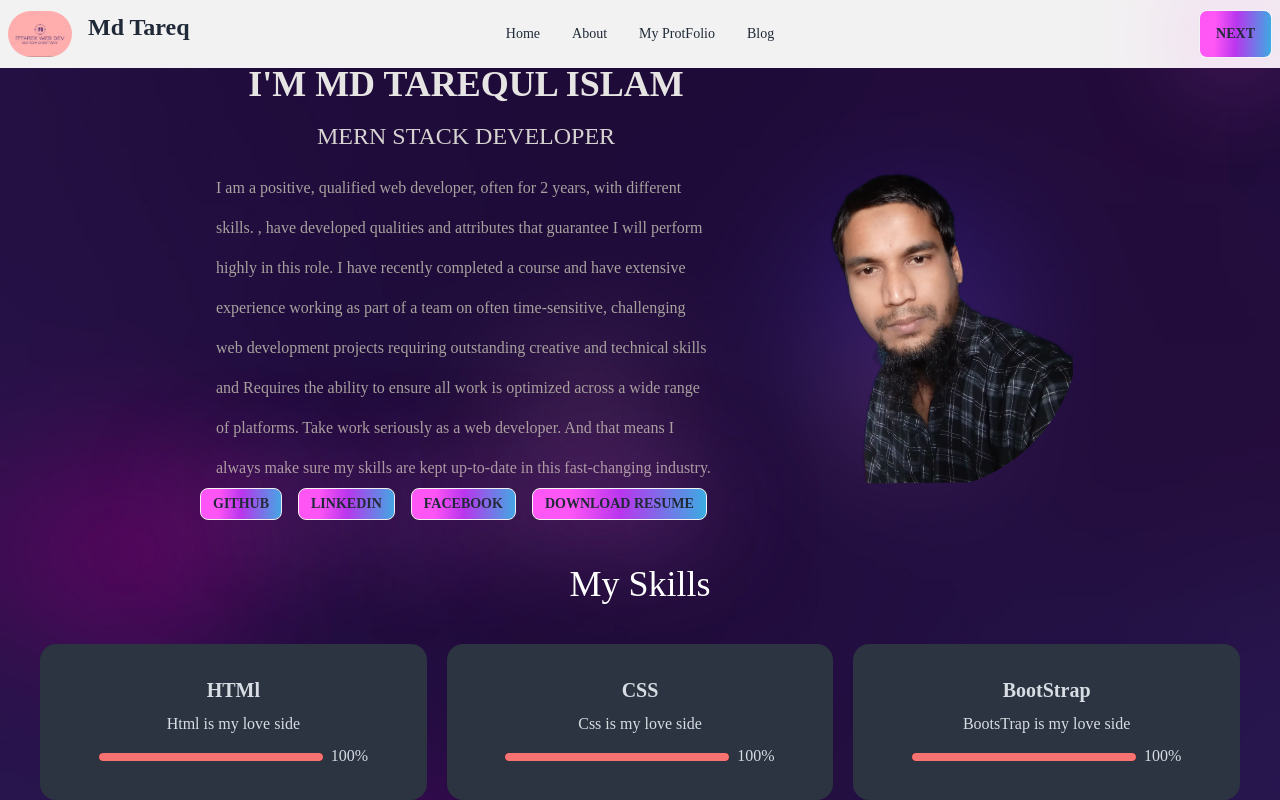
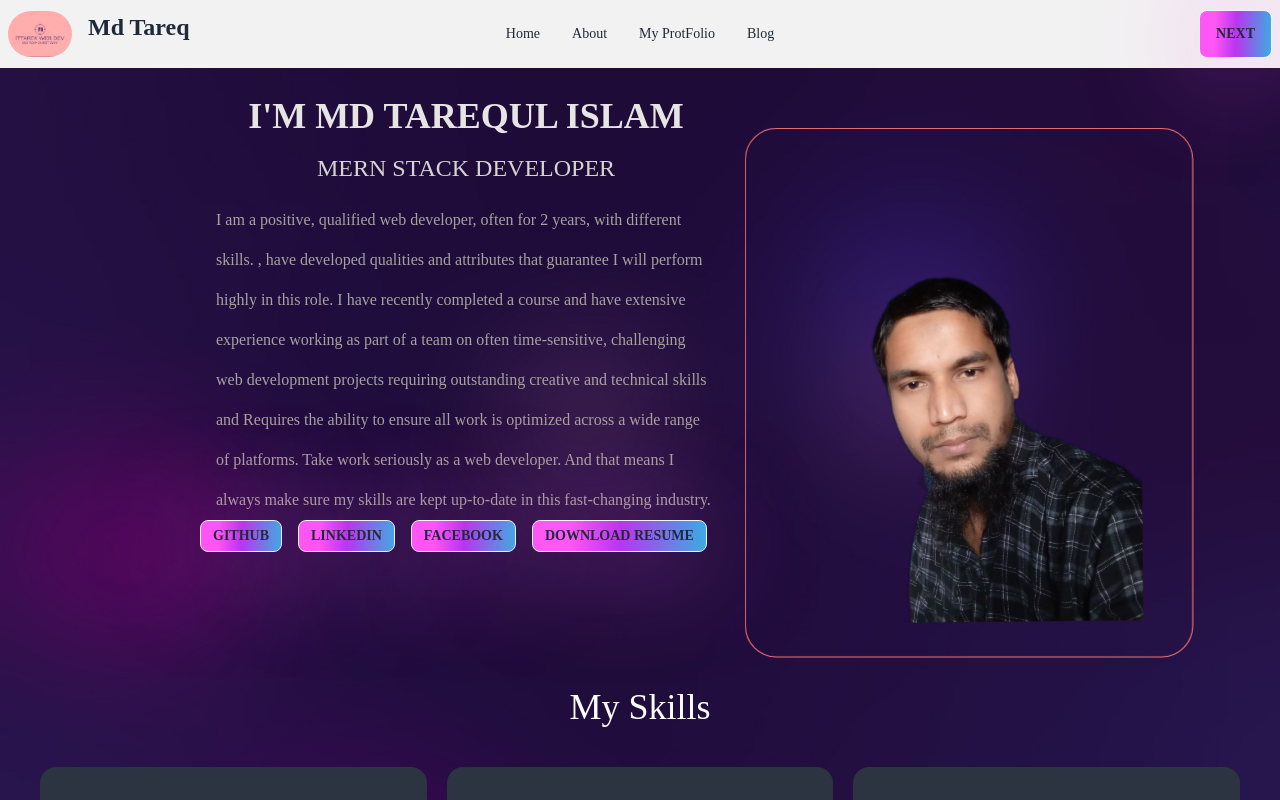
Before and after one commit to ittarek/myProtFolio, a React (Vite) app: page / in a window 1280 px wide. Shown: the top 800 px of the page. Built offline with nearby package versions, Linux system fonts and the light colour scheme.

Commit message:
farmer motion add

```diff
--- a/package.json
+++ b/package.json
@@ -11,6 +11,7 @@
   },
   "dependencies": {
     "@emailjs/browser": "^3.11.0",
+    "framer-motion": "^10.12.18",
     "localforage": "^1.10.0",
     "match-sorter": "^6.3.1",
     "react": "^18.2.0",
--- a/src/Components/Bannar/Banner.jsx
+++ b/src/Components/Bannar/Banner.jsx
@@ -2,7 +2,7 @@ import React from "react";
 import myImg from "../../assets/my-image.png";
 import "./Banner.css";
 import { Link } from "react-router-dom";
-import resume from "../../../public/myResume.pdf";
+import { useMotionValue, useTransform, motion } from "framer-motion";
 
 const Banner = () => {
   // var fileDownload = require("react-file-download");
@@ -13,8 +13,22 @@ const Banner = () => {
     );
   };
 
+  // farmar motion
+  const x = useMotionValue(0);
+  const y = useMotionValue(0);
+  const rotateX = useTransform(y, [-100, 100], [30, -30]);
+  const rotateY = useTransform(x, [-100, 100], [-30, 30]);
+
+  const colors = [
+    { value: "#185bca" },
+    { value: "#272425" },
+    { value: "#617453" },
+    { value: "#f2c758" },
+    { value: "#ffffff" },
+  ];
+
   return (
-    <div className="mt-16">
+    <div className="mt-24">
       {" "}
       <div className="lg:mx-[200px] my-11 lg:flex gap-6 ">
         {/* About me */}
@@ -53,12 +67,22 @@ const Banner = () => {
           </button>
         </div>
         {/* image */}
-        <div className="mx-auto">
-          <img
+        <div style={{ perspective: 2000 }} className="sm-max-w-[100px]">
+          {/* <img
             src={myImg}
             className="mx-auto rounded-full"
             alt="image"
-          />
+          /> */}
+          <motion.div
+            style={{ x, y, rotateX, rotateY, z: 100 }}
+            drag
+            dragElastic={0.18}
+            dragConstraints={{ top: 0, left: 0, right: 0, bottom: 0 }}
+            whileTap={{ cursor: "grabbing" }}
+            className="w-[426px] min-h-[500px] mt-11 rounded-[30px] border-[1px] border-red-400 px-[40px] py-[24px] cursor-grab relative"
+          >
+            <img src={myImg} alt="" draggable="false" />
+          </motion.div>
         </div>
       </div>
     </div>
```
Also changed, not shown: 1 other file (tests, documents, lock files or other folders).
